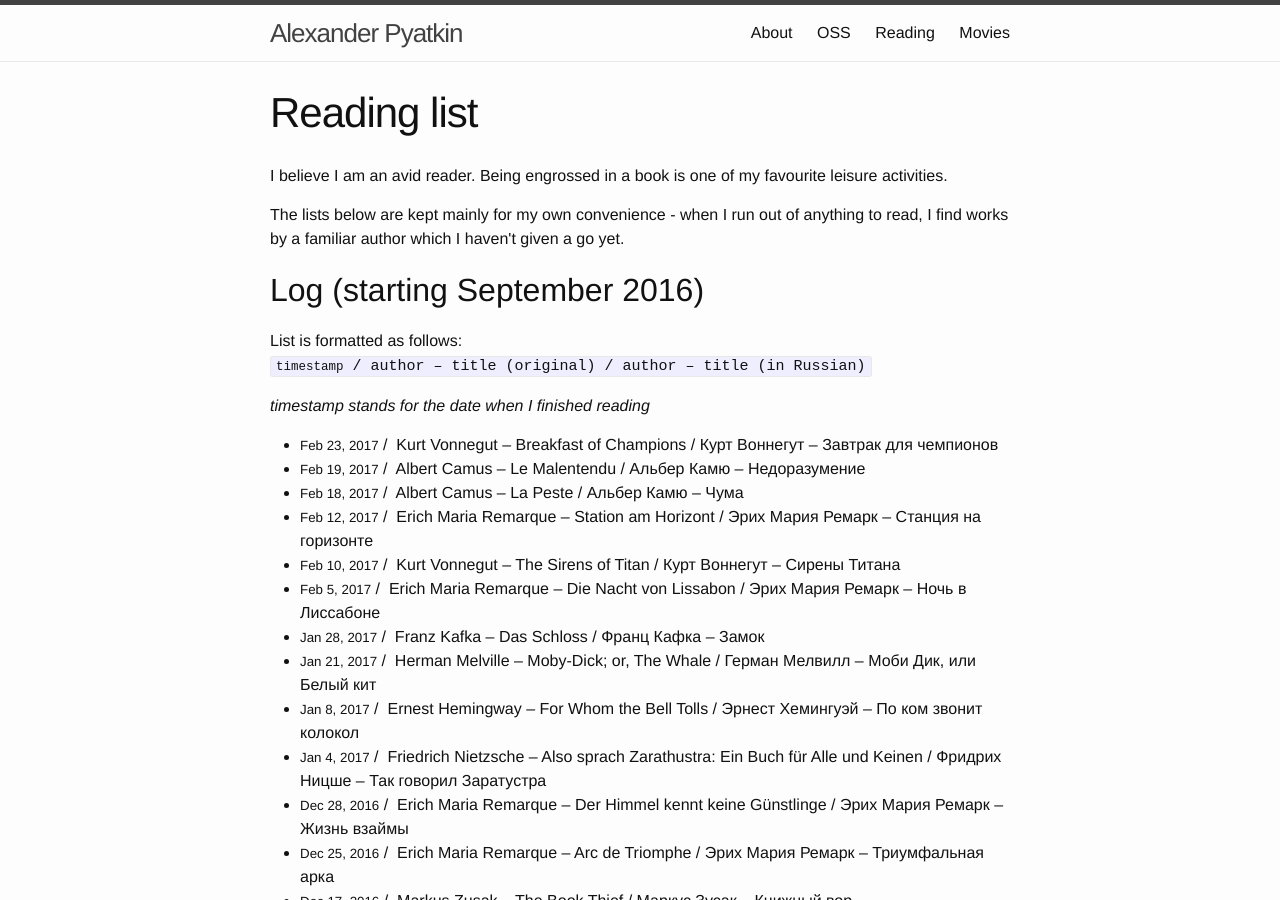
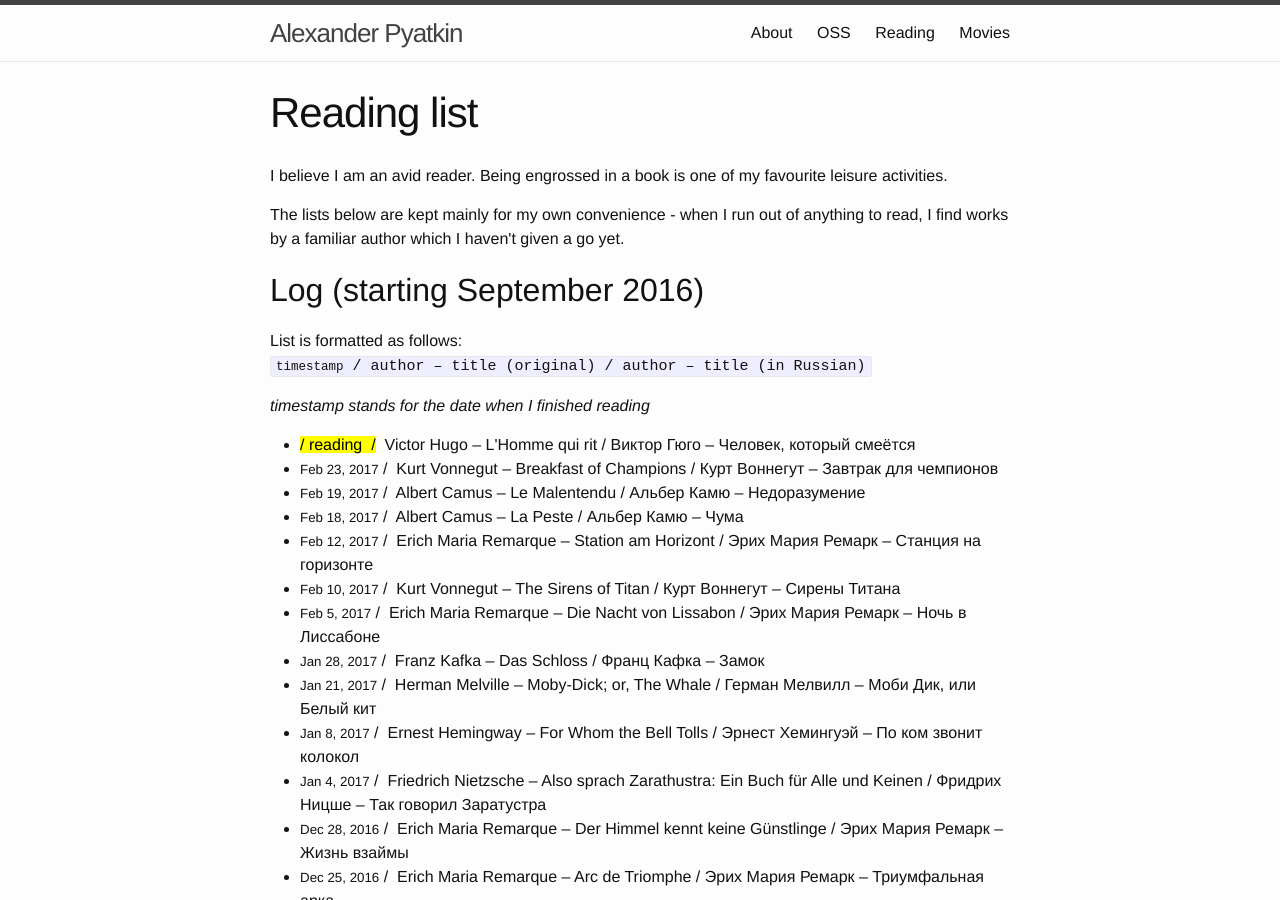
Before and after one commit to aspyatkin/personal-website, a Jekyll site: the page built from reading-list.md, in a window 1280 px wide and 900 px high. Built offline with Jekyll 4.4.1, drawn with Linux system fonts in a browser that asks for light colours.

Commit message:
Update reading list

```diff
--- a/reading-list.md
+++ b/reading-list.md
@@ -5,6 +5,14 @@ short_title: Reading
 permalink: /reading-list/
 top_ndx: 3
 log_list:
+  - reading: yes
+    original:
+      author: 'Victor Hugo'
+      title: 'L''Homme qui rit'
+    russian:
+      author: 'Виктор Гюго'
+      title: 'Человек, который смеётся'
+
   - date: 'Feb 23, 2017'
     original:
       author: 'Kurt Vonnegut'
```
